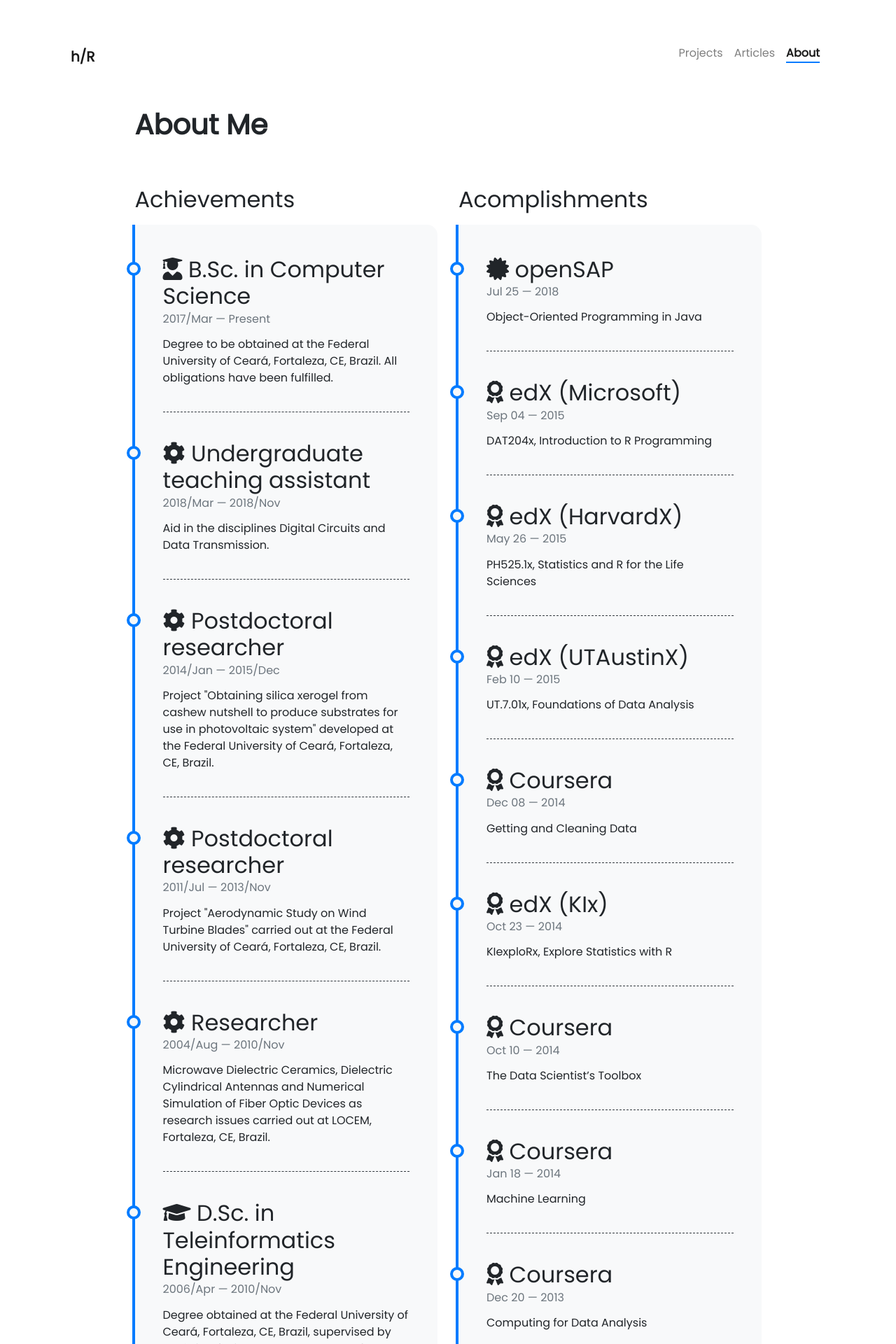
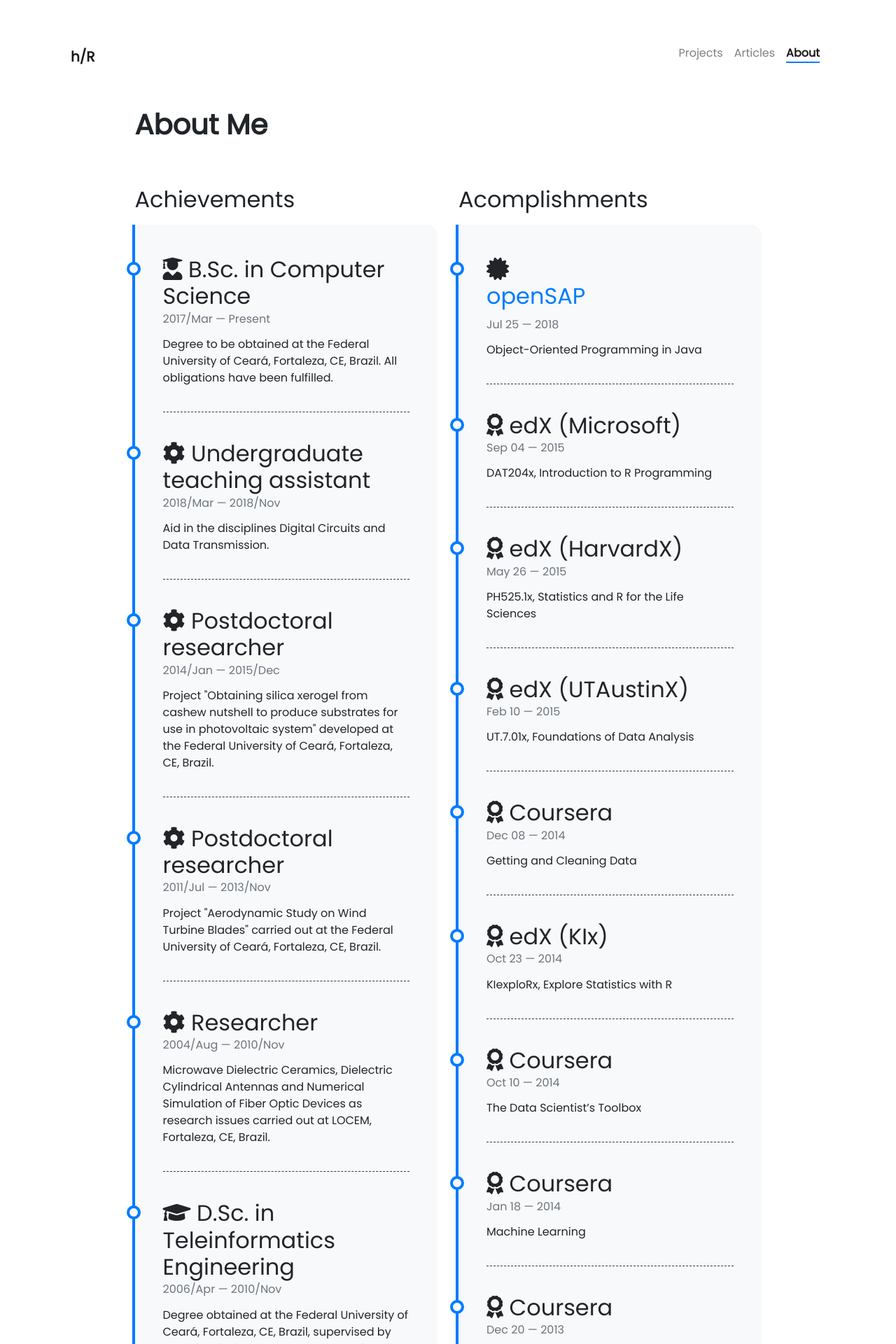
Before and after one commit to helioRocha/heliorocha.github.io, a Jekyll site: the page built from pages/about.md, in a window 1280 px wide. Shown: the top 1920 px of the page at 70% size. Built offline with Jekyll 4.4.1, drawn with Linux system fonts in a browser that asks for light colours; nearby versions of some CDN libraries.

Commit message:
Update other-timeline.yml

```diff
--- a/_data/other-timeline.yml
+++ b/_data/other-timeline.yml
@@ -1,4 +1,4 @@
-- title: <i class="fas fa-certificate"></i> openSAP
+- title: <i class="fas fa-certificate"></i> <p><a href="https://www.w3schools.com/html/">openSAP</a></p>
   from: Jul 25
   to: 2018
   description: Object-Oriented Programming in Java
```
